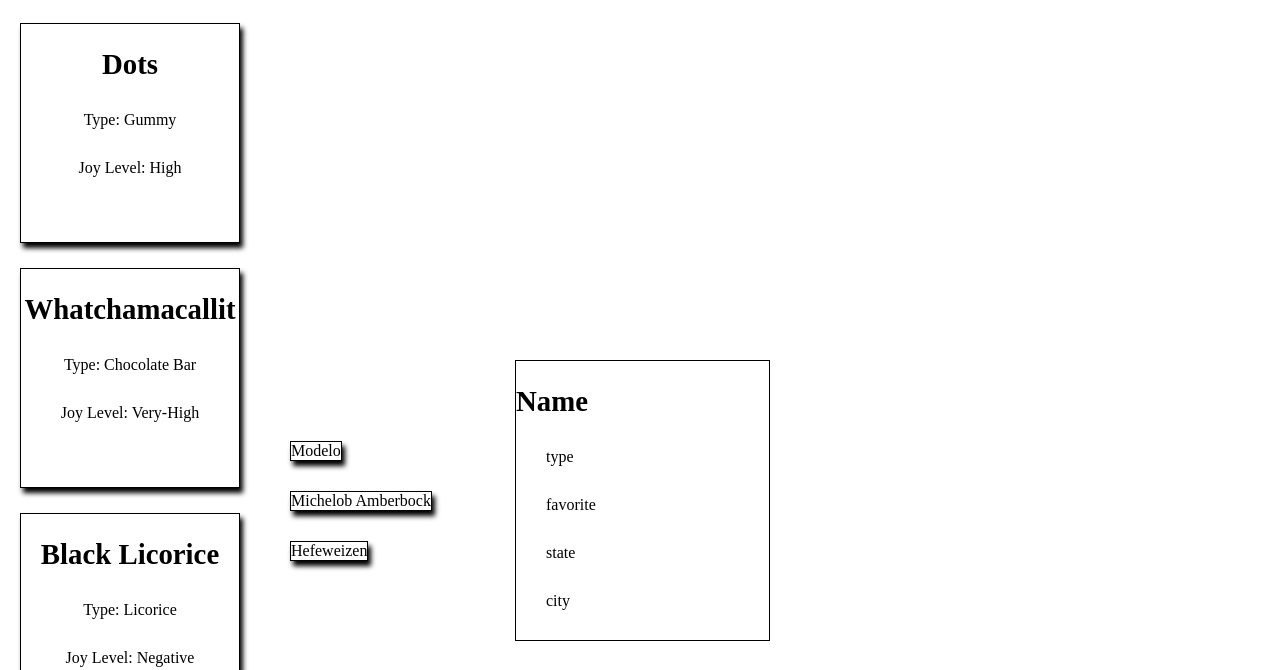
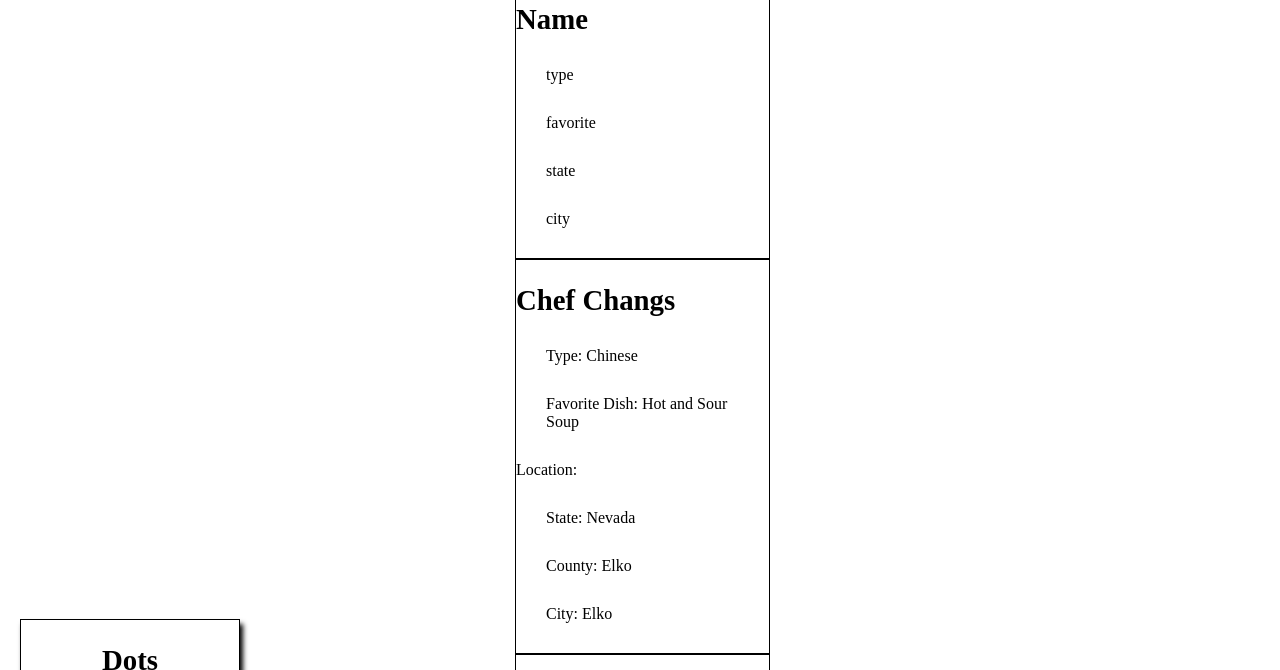
Before and after one commit to Thomas-Jenkins/display_a_list_practice_assignment, a website with bundled scripts: page index.html in a window 1280 px wide. Shown: the part 102-772 px from the top of the page. Built offline with nearby package versions, Linux system fonts and the light colour scheme.

Commit message:
complete resturatns list

```diff
--- a/app.js
+++ b/app.js
@@ -3,9 +3,13 @@ import { candies } from './candies-Data.js';
 import { renderCandy } from './render-candies.js';
 import { beers } from './beer-data.js';
 import { renderBeer } from './render-beer.js';
+import { restaurants } from './restaurants-data.js';
+import { renderRestaurants } from './render-resturants.js';
 
 const candyItemListEl = document.getElementById('candies');
 const beerId = document.getElementById('beers');
+const restaurantItemListEl = document.getElementById('restaurants');
+
 // for (let candy of candies) {
 
 //     const candyEl = renderCandy(candy);
@@ -23,3 +27,8 @@ for (let candy of candies) {
     const candyEl = renderCandy(candy);
     candyItemListEl.append(candyEl);
 }
+
+for (let restaurantItem of restaurants) {
+    const restaurantsEl = renderRestaurants(restaurantItem);
+    restaurantItemListEl.append(restaurantsEl);
+}
--- a/index.html
+++ b/index.html
@@ -42,7 +42,7 @@
         </section>
         <section id="restaurants">
 
-            <div class="restuarant-item">
+            <div class="restaurant-item">
                 <h2 id="restuarant-name">
                     Name
                 </h2>
--- a/render-resturants.js
+++ b/render-resturants.js
@@ -1,13 +1,28 @@
-export function renderRestaurants() {
+export function renderRestaurants(favRestaurant) {
 
     const restaurantsItemEl = document.createElement('div');
     const restaurantNameEl = document.createElement('h2');
     const restaurantTypeEl = document.createElement('p');
-    const restaurantFavoriteEl = document.createElement('p');
+    const restaurantFavoriteDishEl = document.createElement('p');
     const restaurantlocationEl = document.createElement('div');
     const restaurantStateEl = document.createElement('p');
     const restuarantCountyEl = document.createElement('p');
     const restuarantCityEl = document.createElement('p');
 
+    restaurantNameEl.textContent = favRestaurant.name;
+    restaurantTypeEl.textContent = `Type: ${favRestaurant.type}`;
+    restaurantFavoriteDishEl.textContent = `Favorite Dish: ${favRestaurant.favorite}`;
+    restaurantlocationEl.textContent = 'Location:';
+    restaurantStateEl.textContent = `State: ${favRestaurant.location.state}`;
+    restuarantCountyEl.textContent = `County: ${favRestaurant.location.county}`;
+    restuarantCityEl.textContent = `City: ${favRestaurant.location.city}`;
+
+
+
+    restaurantsItemEl.classList.add('restaurant-item');
+    restaurantsItemEl.append(restaurantNameEl, restaurantTypeEl, restaurantFavoriteDishEl, restaurantlocationEl,);
+    restaurantlocationEl.append(restaurantStateEl, restuarantCountyEl, restuarantCityEl);
+
+    return restaurantsItemEl;
 
 }
--- a/styles/style.css
+++ b/styles/style.css
@@ -117,6 +117,6 @@ footer {
     text-align: center;
     box-shadow: 3px 5px 5px black;
   }
-  .restuarant-item {
+  .restaurant-item {
     border: 1px solid black;
   }
```
Also changed, not shown: restaurants-data.js (renamed from resturants-data.js, +5 -5 lines).
